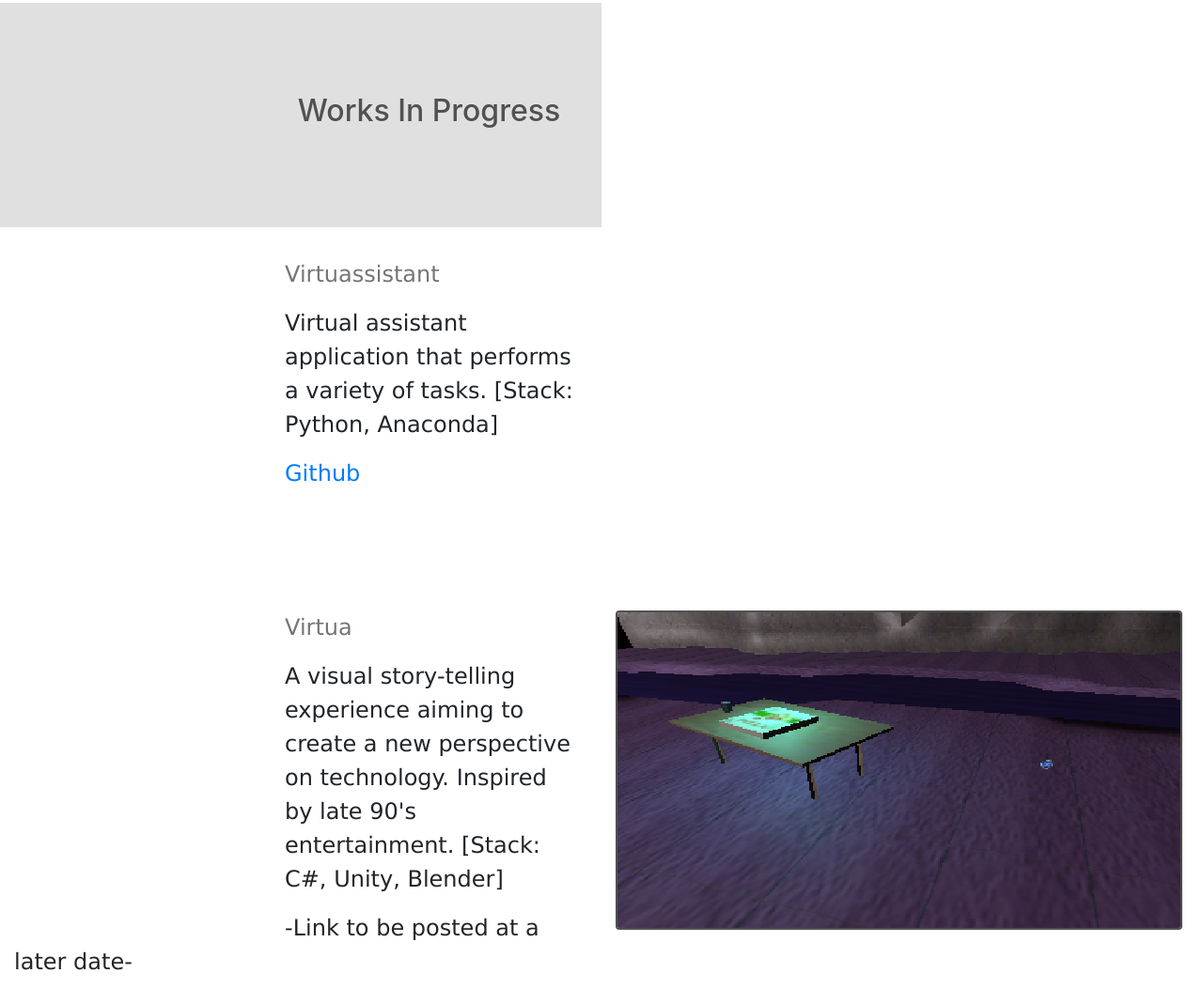
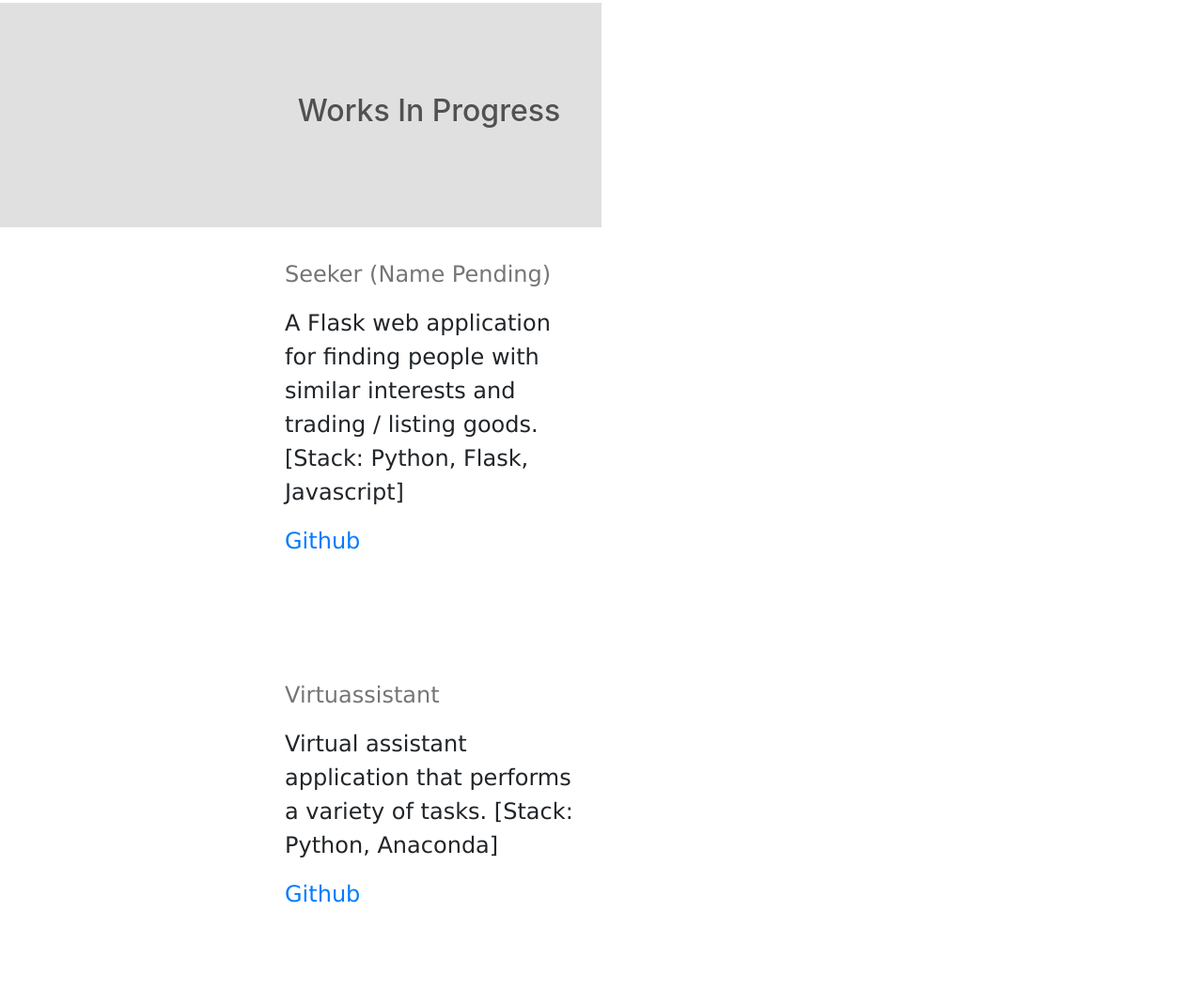
Before and after one commit to Wolfed9902/Wolfed9902.github.io, a plain HTML site: page work.html in a window 1280 px wide. Shown: the part 3140-4209 px from the top of the page at 94% size. Drawn offline with nearby package versions, Linux system fonts and the light colour scheme.

Commit message:
Add project Seeker to work.html

```diff
--- a/work.html
+++ b/work.html
@@ -111,6 +111,20 @@
 	<div class="row">
 	<div class="content-primary col-md-6 text-left fade-in-nodelay">
 		<div class="container ff-main">
+			<p class="pos-left entry-title">Seeker (Name Pending)</p>
+			<p class="pos-left">A Flask web application for finding people with similar interests and trading / listing goods. [Stack: Python, Flask, Javascript] </p>
+			<a class="pos-left" href="https://github.com/Wolfed9902/Seeker">Github</a>
+		</div>
+	</div>
+		<div class="content-primary col-md-6 text-center fade-in-nodelay">
+		</div>
+	</div>
+
+	</body>
+
+	<div class="row">
+	<div class="content-primary col-md-6 text-left fade-in-nodelay">
+		<div class="container ff-main">
 			<p class="pos-left entry-title">Virtuassistant</p>
 			<p class="pos-left">Virtual assistant application that performs a variety of tasks. [Stack: Python, Anaconda] </p>
 			<a class="pos-left" href="https://github.com/Wolfed9902/virtuassistant">Github</a>
```
